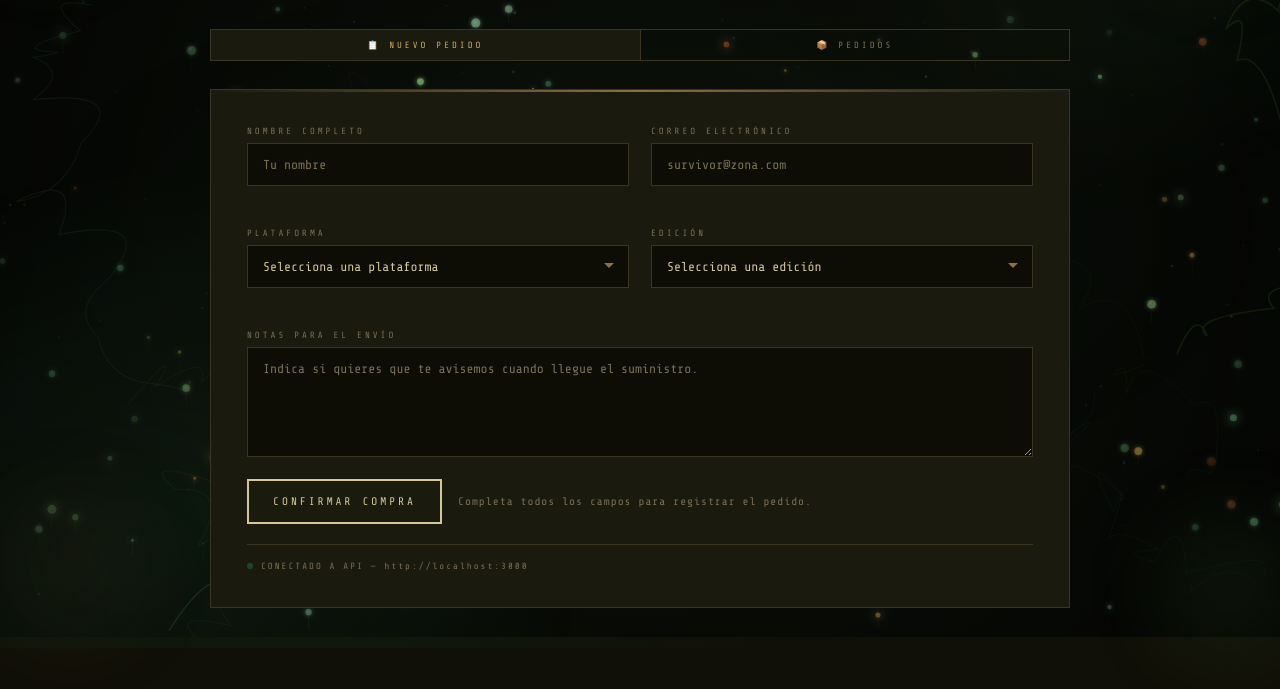
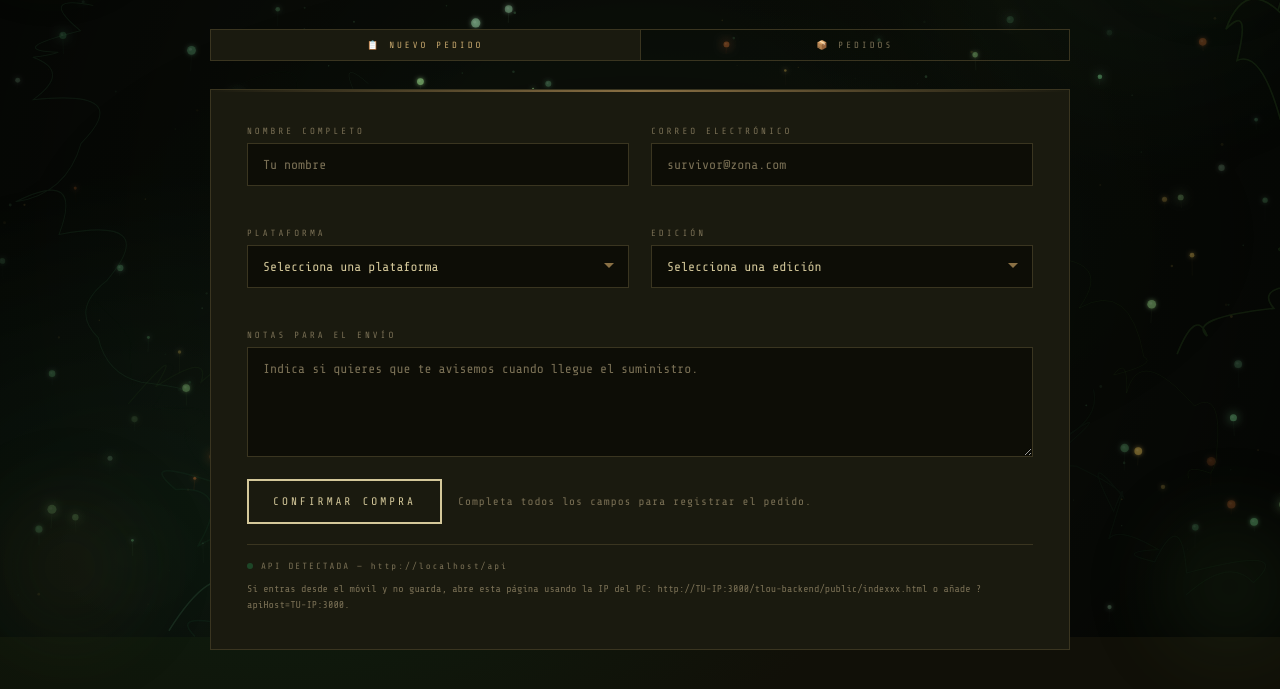
Before and after one commit to YRodriguez95/landingpage, a website: page tlou-backend/public/indexxx.html in a window 1280 px wide. Shown: the part 163-852 px from the top of the page. Before the commit the page ends 811 px from the top, so only its background shows below. Drawn offline with nearby package versions, Linux system fonts and the light colour scheme; animation ran at ten frames a second.

Commit message:
Quinto commit

```diff
--- a/package.json
+++ b/package.json
@@ -2,8 +2,10 @@
   "name": "landingpage",
   "version": "1.0.0",
   "description": "",
-  "main": "script.js",
+  "main": "tlou-backend/server.js",
   "scripts": {
+    "start": "node tlou-backend/server.js",
+    "dev": "node --watch tlou-backend/server.js",
     "test": "echo \"Error: no test specified\" && exit 1"
   },
   "repository": {
@@ -22,4 +24,5 @@
     "cors": "^2.8.6",
     "express": "^5.2.1"
   }
+
 }
--- a/tlou-backend/public/indexxx.html
+++ b/tlou-backend/public/indexxx.html
@@ -120,6 +120,7 @@
   .btn:disabled { opacity:.4;cursor:not-allowed; }
   .footer-hint { font-size:11px;color:var(--text-dim);letter-spacing:1px; }
   .status-bar { display:flex;align-items:center;gap:8px;font-size:9px;letter-spacing:2px;color:var(--text-dim);margin-top:20px;padding-top:16px;border-top:1px solid var(--border);flex-wrap:wrap; }
+  .api-hint { margin-top:10px;font-size:10px;line-height:1.6;color:var(--text-dim); }
   .dot { width:6px;height:6px;border-radius:50%;background:var(--success);animation:pulse 2s infinite; }
   @keyframes pulse{0%,100%{opacity:1}50%{opacity:.3}}
   .toast { position:fixed;bottom:24px;right:24px;max-width:min(420px,calc(100vw - 32px));background:var(--surface);border:1px solid var(--success);color:var(--text);font-family:'Share Tech Mono',monospace;font-size:11px;letter-spacing:2px;padding:14px 20px;transform:translateX(200%);transition:transform .3s;z-index:999; }
@@ -224,7 +225,8 @@
       <p class="footer-hint" id="footerHint">Completa todos los campos para registrar el pedido.</p>
     </div>
   </form>
-  <div class="status-bar"><div class="dot"></div><span>CONECTADO A API — http://localhost:3000</span></div>
+  <div class="status-bar"><div class="dot"></div><span id="statusText">CONECTANDO CON API...</span></div>
+  <p class="api-hint" id="apiHint">Si entras desde el móvil y no guarda, abre esta página usando la IP del PC: `http://TU-IP:3000/tlou-backend/public/indexxx.html` o añade `?apiHost=TU-IP:3000`.</p>
 </div>
 
 <div class="toast" id="toast"></div>
@@ -405,7 +407,31 @@
   window.addEventListener('resize', resizeScene);
   initScene();
 
-  const API = 'http://localhost:3000/api';
+  function getApiBase() {
+    const params = new URLSearchParams(window.location.search);
+    const apiHostFromUrl = params.get('apiHost') || params.get('api');
+    const savedApiHost = localStorage.getItem('tlou-api-host');
+
+    if (apiHostFromUrl) {
+      localStorage.setItem('tlou-api-host', apiHostFromUrl);
+      return `http://${apiHostFromUrl}/api`;
+    }
+
+    if (window.location.protocol === 'http:' || window.location.protocol === 'https:') {
+      return `${window.location.origin}/api`;
+    }
+
+    if (savedApiHost) {
+      return `http://${savedApiHost}/api`;
+    }
+
+    return 'http://localhost:3000/api';
+  }
+
+  const API = getApiBase();
+  document.getElementById('statusText').textContent = 'API DETECTADA — ' + API;
+  document.getElementById('apiHint').textContent =
+    'Si entras desde el móvil y no guarda, abre esta página usando la IP del PC: http://TU-IP:3000/tlou-backend/public/indexxx.html o añade ?apiHost=TU-IP:3000.';
 
   const rules = {
     nombre:     { fn: v => v.trim().length >= 3,                         msg: 'Mínimo 3 caracteres.' },
@@ -451,15 +477,18 @@
         // Mostrar errores del servidor en los campos
         if (data.errors) Object.keys(data.errors).forEach(f => setErr(f, data.errors[f]));
         document.getElementById('footerHint').textContent = '⚠ Corrige los errores.';
+        document.getElementById('statusText').textContent = 'API ACTIVA — ERROR DE VALIDACION';
         return;
       }
 
       showToast('✓ Pedido ' + data.pedido.id + ' guardado en pedidos.json');
       document.getElementById('footerHint').textContent = 'Pedido ' + data.pedido.id + ' registrado.';
+      document.getElementById('statusText').textContent = 'API ACTIVA — PEDIDO GUARDADO';
       this.reset();
 
     } catch (err) {
       document.getElementById('footerHint').textContent = '✗ No se puede conectar con el servidor.';
+      document.getElementById('statusText').textContent = 'ERROR — NO SE PUEDE CONECTAR A ' + API;
       showToast('✗ Error: servidor no disponible');
     } finally {
       btn.disabled = false; btn.textContent = 'Confirmar Compra';
--- a/tlou-backend/server.js
+++ b/tlou-backend/server.js
@@ -5,10 +5,13 @@ const path    = require('path');
 
 const app  = express();
 const PORT = 3000;
+const HOST = '0.0.0.0';
 const DB   = path.join(__dirname, 'data', 'pedidos.json');
+const ROOT = path.join(__dirname, '..');
 
 app.use(cors());
 app.use(express.json());
+app.use(express.static(ROOT));
 app.use(express.static(path.join(__dirname, 'public')));
 
 // ── Helpers ────────────────────────────────────────────────────────────────
@@ -142,8 +145,9 @@ app.get('/api/stats', (req, res) => {
 });
 
 // ── START ──────────────────────────────────────────────────────────────────
-app.listen(PORT, () => {
+app.listen(PORT, HOST, () => {
   console.log(`\n🎮 TLOU Backend corriendo en http://localhost:${PORT}`);
+  console.log(`🌐 Red local habilitada en http://TU-IP-LOCAL:${PORT}`);
   console.log(`📁 Base de datos: ${DB}\n`);
   console.log('Rutas disponibles:');
   console.log('  GET    /api/pedidos              — listar pedidos');
```
Also changed, not shown: tlou-backend/data/pedidos.json (+10 -0 lines), tlou-backend/public/pedidos.html (+22 -1 lines).
